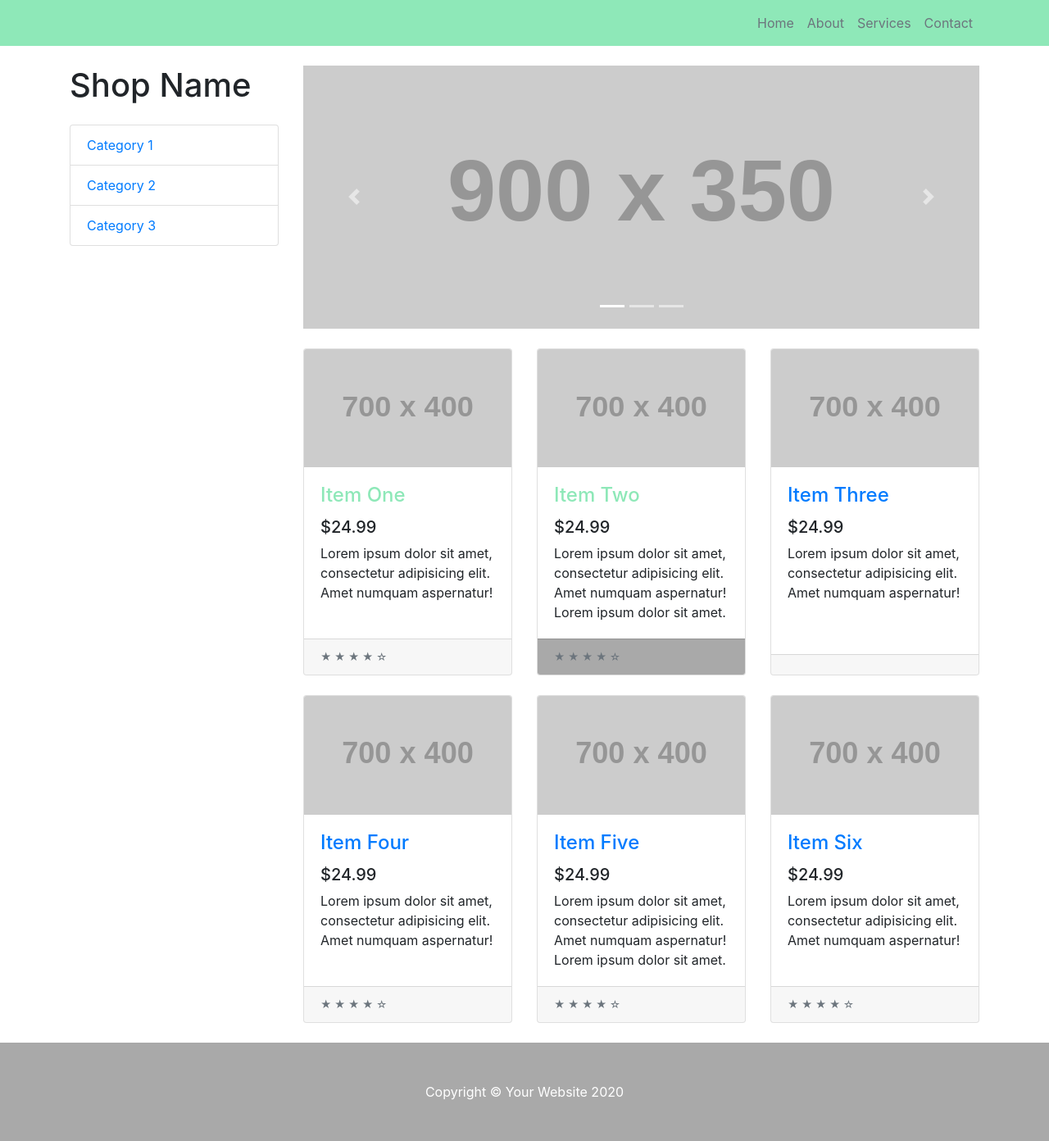
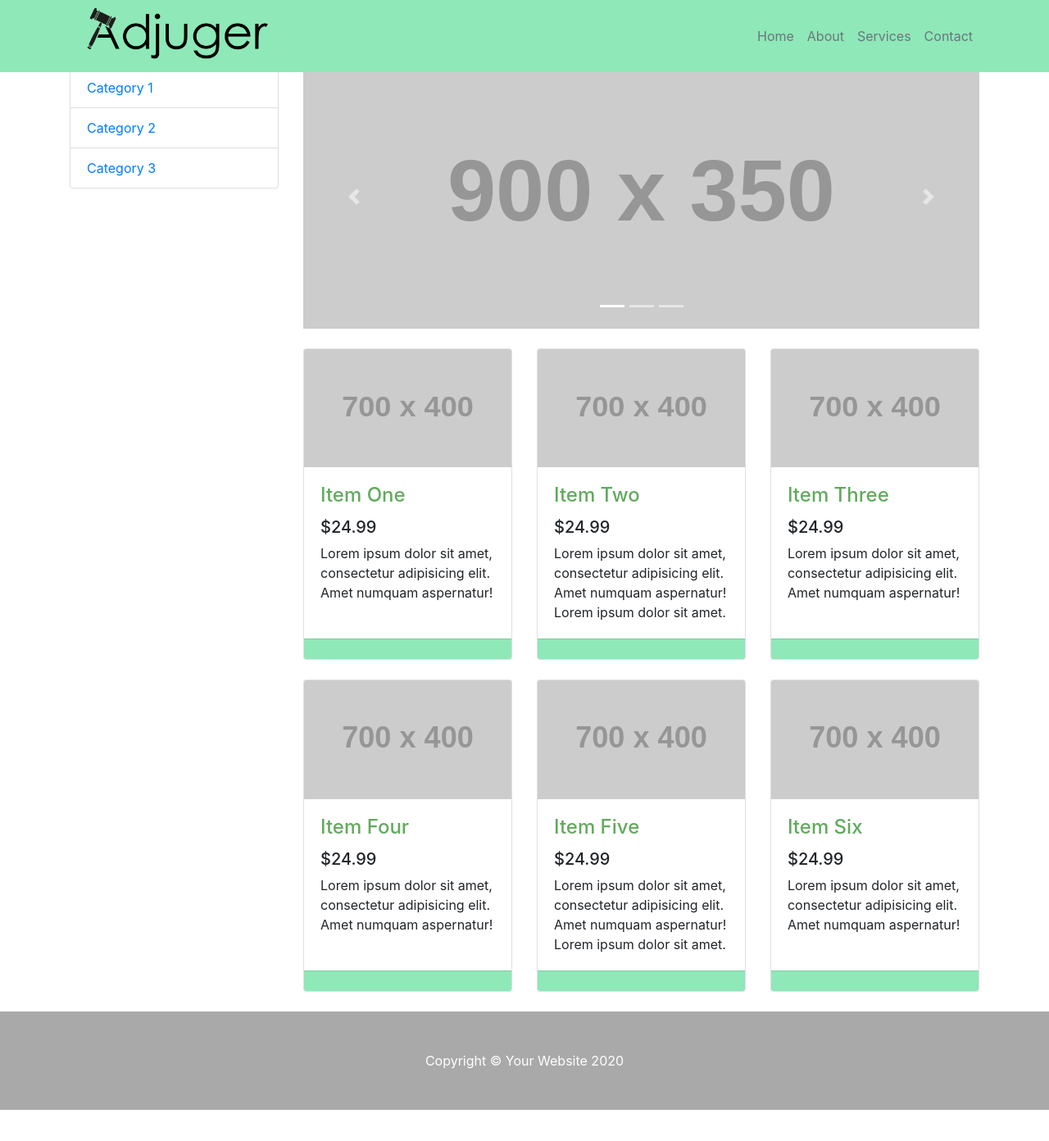
Before and after one commit to Cyprien-png/Adjuger, a PHP site: page /view/gabarit.php in a window 1280 px wide. Shown: the whole page at 82% size. After the commit the page ends 1354 px from the top, so only its background shows below. Run offline with PHP 8.4, Linux system fonts and the light colour scheme; grey boxes labelled with a size stand in for pictures from a placeholder-image service; some libraries are stand-ins or nearby versions.

Commit message:
Ajout du logo
Mise en place du logo dans la Nav bar. N'est pas encore fonctionnel

```diff
--- a/code/index.html
+++ /dev/null
@@ -1 +0,0 @@
-<!DOCTYPE html>
--- a/code/view/content/css/shop-homepage.css
+++ b/code/view/content/css/shop-homepage.css
@@ -15,6 +15,23 @@ body {
   background-color: darkgrey;
 }
 
+.card-footer {
+  background-color: #8EE8B8;
+}
+
+.navLogo {
+  margin-top: 2%;
+}
+
+.logo{
+  width: 30%;
+  height: auto;
+}
+
+.list-group {
+  margin-top: 10%;
+}
+
 .homeItems {
-  color: #8EE8B8;
+  color: #62AA5D;
 }
--- a/code/view/gabarit.php
+++ b/code/view/gabarit.php
@@ -22,12 +22,16 @@
 <body>
 
   <!-- Navigation -->
+
   <nav class="navbar navbar-expand-lg fixed-top " id="header">
     <div class="container">
       <button class="navbar-toggler" type="button" data-toggle="collapse" data-target="#navbarResponsive" aria-controls="navbarResponsive" aria-expanded="false" aria-label="Toggle navigation">
         <span class="navbar-toggler-icon"></span>
       </button>
       <div class="collapse navbar-collapse" id="navbarResponsive">
+        <div class="col-logo">
+          <a href="home.php"> <img class="logo" src="content\\images\\Logo.png" alt="">
+        </div>
         <ul class="navbar-nav ml-auto">
           <li class="nav-item active">
             <a class="nav-link text-secondary" href="#">Home
--- a/code/view/home.php
+++ b/code/view/home.php
@@ -3,12 +3,10 @@
 <?php ?>
 <html>
 <div class="container">
-
     <div class="row">
 
         <div class="col-lg-3">
 
-            <h1 class="my-4">Shop Name</h1>
             <div class="list-group">
                 <a href="#" class="list-group-item">Category 1</a>
                 <a href="#" class="list-group-item">Category 2</a>
@@ -60,7 +58,6 @@
                             <p class="card-text">Lorem ipsum dolor sit amet, consectetur adipisicing elit. Amet numquam aspernatur!</p>
                         </div>
                         <div class="card-footer">
-                            <small class="text-muted">&#9733; &#9733; &#9733; &#9733; &#9734;</small>
                         </div>
                     </div>
                 </div>
@@ -75,8 +72,7 @@
                             <h5>$24.99</h5>
                             <p class="card-text">Lorem ipsum dolor sit amet, consectetur adipisicing elit. Amet numquam aspernatur! Lorem ipsum dolor sit amet.</p>
                         </div>
-                        <div class="card-footer" id="footer">
-                            <small class="text-muted">&#9733; &#9733; &#9733; &#9733; &#9734;</small>
+                        <div class="card-footer">
                         </div>
                     </div>
                 </div>
@@ -86,7 +82,7 @@
                         <a href="#"><img class="card-img-top" src="http://placehold.it/700x400" alt=""></a>
                         <div class="card-body">
                             <h4 class="card-title">
-                                <a href="#">Item Three</a>
+                                <a href="#" class="homeItems">Item Three</a>
                             </h4>
                             <h5>$24.99</h5>
                             <p class="card-text">Lorem ipsum dolor sit amet, consectetur adipisicing elit. Amet numquam aspernatur!</p>
@@ -102,13 +98,12 @@
                         <a href="#"><img class="card-img-top" src="http://placehold.it/700x400" alt=""></a>
                         <div class="card-body">
                             <h4 class="card-title">
-                                <a href="#">Item Four</a>
+                                <a href="#" class="homeItems">Item Four</a>
                             </h4>
                             <h5>$24.99</h5>
                             <p class="card-text">Lorem ipsum dolor sit amet, consectetur adipisicing elit. Amet numquam aspernatur!</p>
                         </div>
                         <div class="card-footer">
-                            <small class="text-muted">&#9733; &#9733; &#9733; &#9733; &#9734;</small>
                         </div>
                     </div>
                 </div>
@@ -118,13 +113,12 @@
                         <a href="#"><img class="card-img-top" src="http://placehold.it/700x400" alt=""></a>
                         <div class="card-body">
                             <h4 class="card-title">
-                                <a href="#">Item Five</a>
+                                <a href="#" class="homeItems">Item Five</a>
                             </h4>
                             <h5>$24.99</h5>
                             <p class="card-text">Lorem ipsum dolor sit amet, consectetur adipisicing elit. Amet numquam aspernatur! Lorem ipsum dolor sit amet.</p>
                         </div>
                         <div class="card-footer">
-                            <small class="text-muted">&#9733; &#9733; &#9733; &#9733; &#9734;</small>
                         </div>
                     </div>
                 </div>
@@ -134,13 +128,12 @@
                         <a href="#"><img class="card-img-top" src="http://placehold.it/700x400" alt=""></a>
                         <div class="card-body">
                             <h4 class="card-title">
-                                <a href="#">Item Six</a>
+                                <a href="#" class="homeItems">Item Six</a>
                             </h4>
                             <h5>$24.99</h5>
                             <p class="card-text">Lorem ipsum dolor sit amet, consectetur adipisicing elit. Amet numquam aspernatur!</p>
                         </div>
                         <div class="card-footer">
-                            <small class="text-muted">&#9733; &#9733; &#9733; &#9733; &#9734;</small>
                         </div>
                     </div>
                 </div>
```
Also changed, not shown: code/view/content/images/Logo.png (added), code/view/content/vendor/bootstrap/css/bootstrap-grid.css, 2 other files.
